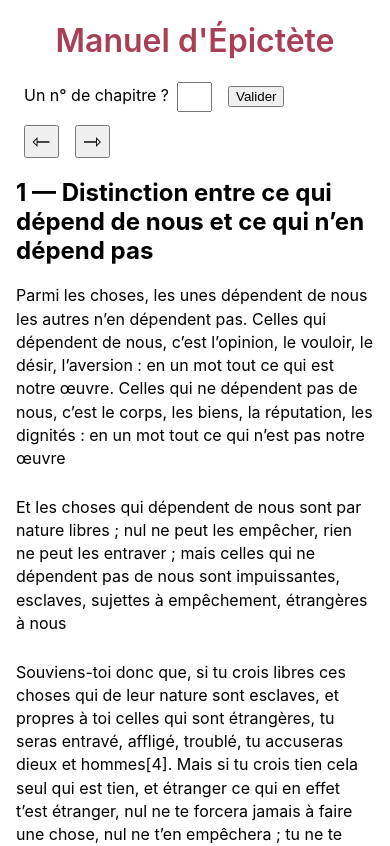
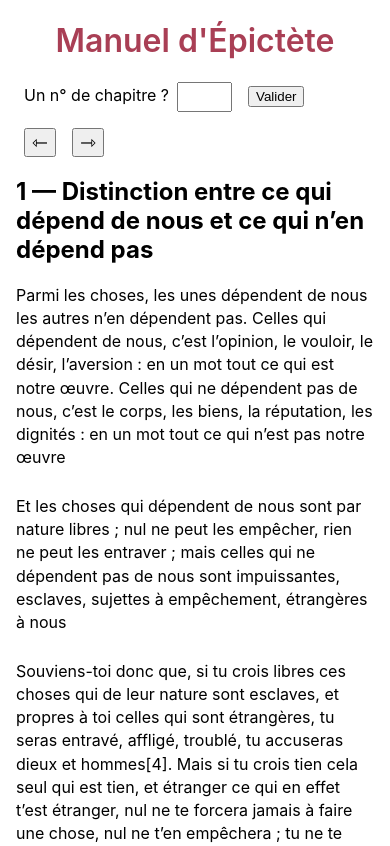
Before and after one commit to pedenys/manuel-epictete, a Next.js app: page / in a window 390 px wide. Shown: the top 846 px of the page. Built offline with nearby package versions, Linux system fonts and the light colour scheme.

Commit message:
better menu

```diff
--- a/styles/Home.module.css
+++ b/styles/Home.module.css
@@ -50,11 +50,11 @@
   flex-direction: row;
   flex-wrap: wrap;
   justify-content: space-between;
+  align-items: center;
   margin: 1rem;
 }
 
 form.inputNumber {
-  margin-bottom: 0.8rem;
   text-align: left;
 }
 
@@ -79,6 +79,7 @@
 div.prevAndNextIcons button {
   font-size: 1.4rem;
 }
+
 div.floatingPrevAndNextIcons button {
   font-size: 1.2rem;
 }
@@ -88,3 +89,13 @@
   top: 20px;
   right: 20px;
 }
+
+@media screen and (max-width: 600px) {
+  form.inputNumber {
+    margin-bottom: 1rem;
+  }
+
+  div.prevAndNextIcons button {
+    font-size: 1.2rem;
+  }
+}
--- a/styles/globals.css
+++ b/styles/globals.css
@@ -15,3 +15,7 @@
 * {
   box-sizing: border-box;
 }
+
+#chapterNumberInput {
+  width: 55px;
+}
```
